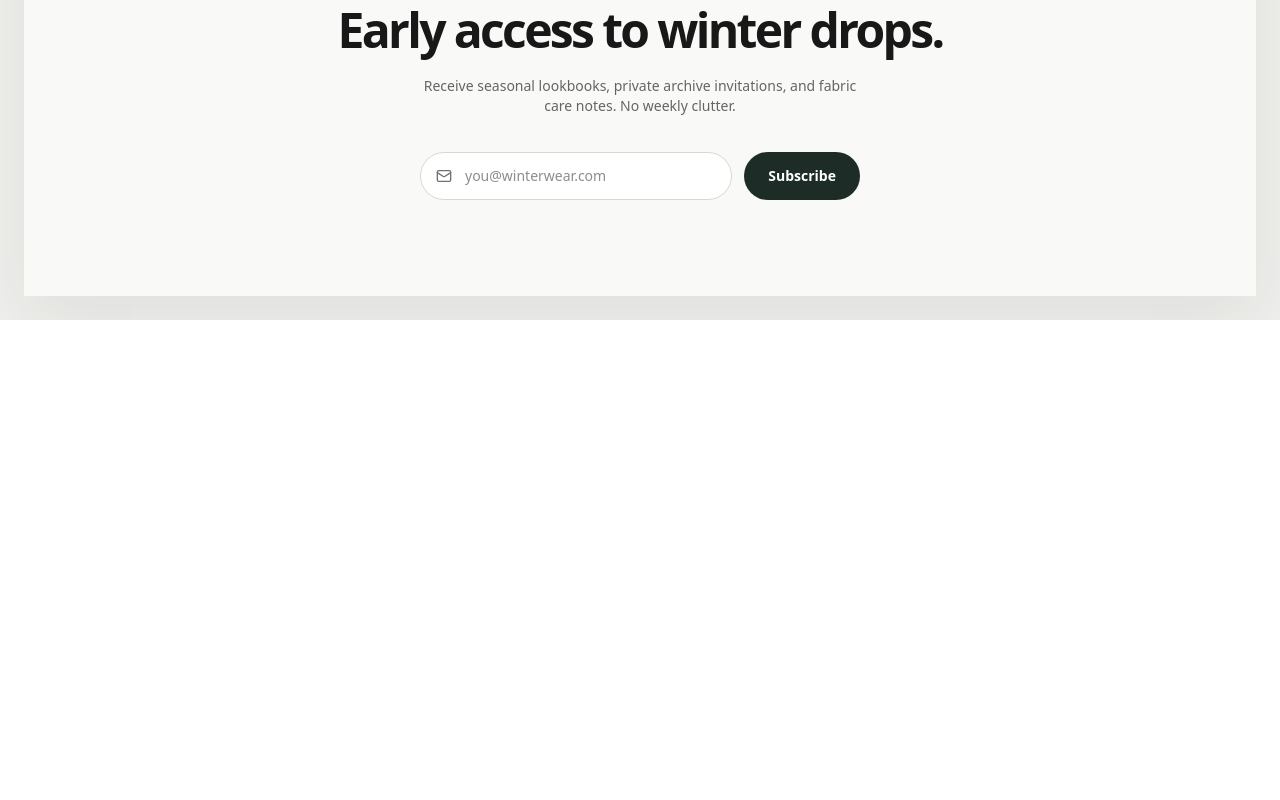
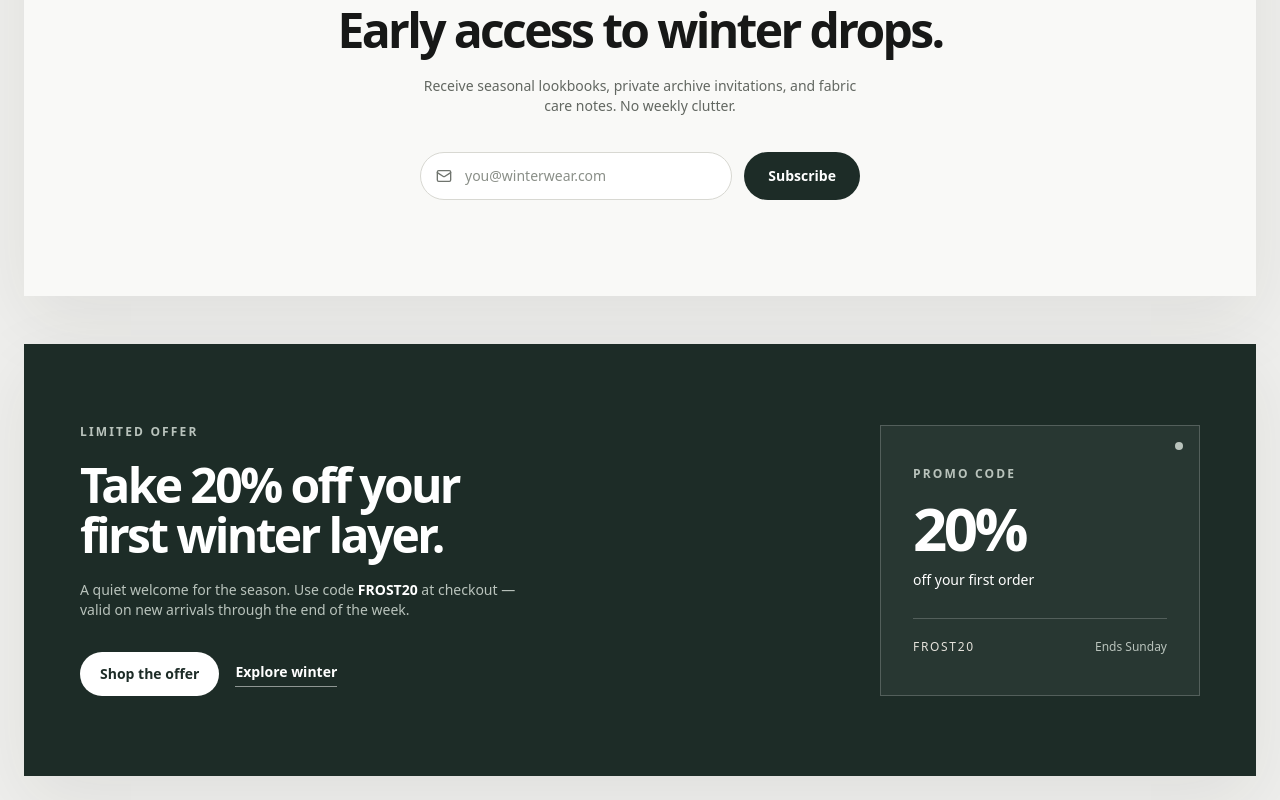
Before and after one commit to mdmahadih673/frostfit, a Next.js app: page / in a window 1280 px wide. Shown: the part 3660-4460 px from the top of the page. Before the commit the page ends 3980 px from the top, so only its background shows below. Built offline with nearby package versions, Linux system fonts and the light colour scheme.

Commit message:
Add limited offer section to home page

```diff
--- a/src/app/page.tsx
+++ b/src/app/page.tsx
@@ -1,6 +1,7 @@
 import { HeroSection } from "@/components/home/hero-section";
 import { Navbar } from "@/components/home/navbar";
 import { NewArrivals } from "@/components/home/new-arrivals";
+import { OfferSection } from "@/components/home/offer-section";
 import { PrivateDispatch } from "@/components/home/private-dispatch";
 import { TrendingNow } from "@/components/home/trending-now";
 
@@ -14,6 +15,7 @@ export default function Home() {
       <NewArrivals />
       <TrendingNow />
       <PrivateDispatch />
+      <OfferSection />
     </main>
   );
 }
--- /dev/null
+++ b/src/components/home/offer-section.tsx
@@ -0,0 +1,40 @@
+import Link from "next/link";
+
+export function OfferSection() {
+  return (
+    <section id="offer" className="mx-auto mt-6 max-w-[1440px] bg-[#1d2c27] px-5 py-16 text-white shadow-[0_24px_70px_rgba(34,34,31,0.08)] sm:mt-12 sm:px-10 sm:py-20 lg:px-14">
+      <div className="grid items-center gap-10 lg:grid-cols-[1.15fr_0.85fr] lg:gap-16">
+        <div>
+          <p className="caption-3 uppercase tracking-[0.18em] text-[#b9c3bc]">Limited offer</p>
+          <h2 className="mt-5 max-w-[560px] text-4xl font-semibold leading-[1.05] tracking-[-0.055em] text-balance sm:text-5xl">
+            Take 20% off your first winter layer.
+          </h2>
+          <p className="body-6 mt-5 max-w-md text-pretty text-[#b9c3bc]">
+            A quiet welcome for the season. Use code <span className="font-semibold text-white">FROST20</span> at checkout — valid on new arrivals through the end of the week.
+          </p>
+          <div className="mt-8 flex flex-wrap items-center gap-4">
+            <Link href="/all-products" className="button-sm inline-flex items-center rounded-full bg-white px-5 py-3 text-[#1d2c27] transition duration-300 ease-[cubic-bezier(0.22,1,0.36,1)] hover:-translate-y-0.5 hover:bg-[#e5e2db] active:scale-[0.98] focus-visible:outline-2 focus-visible:outline-offset-4 focus-visible:outline-white">
+              Shop the offer
+            </Link>
+            <Link href="/winter" className="button-sm border-b border-white/50 pb-1 text-white transition-colors duration-300 hover:border-white hover:text-[#b9c3bc] focus-visible:outline-2 focus-visible:outline-offset-4 focus-visible:outline-white">
+              Explore winter
+            </Link>
+          </div>
+        </div>
+
+        <div className="flex justify-start lg:justify-end">
+          <div className="relative w-full max-w-[320px] border border-white/20 bg-white/5 px-8 py-10">
+            <span className="absolute top-4 right-4 size-2 rounded-full bg-[#b9c3bc]" aria-hidden="true" />
+            <p className="caption-3 uppercase tracking-[0.18em] text-[#b9c3bc]">Promo code</p>
+            <p className="mt-4 text-5xl font-semibold leading-none tracking-[-0.06em] sm:text-6xl">20%</p>
+            <p className="title-4 mt-3 text-white">off your first order</p>
+            <div className="mt-7 flex items-center justify-between gap-4 border-t border-white/20 pt-5">
+              <span className="caption-4 tracking-[0.14em] text-[#e5e2db]">FROST20</span>
+              <span className="caption-4 text-[#b9c3bc]">Ends Sunday</span>
+            </div>
+          </div>
+        </div>
+      </div>
+    </section>
+  );
+}
```
